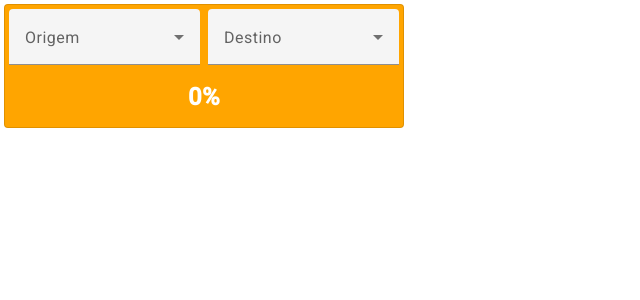
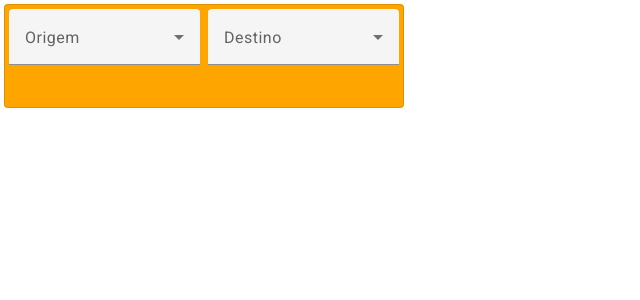
Before and after one commit to remora-tech/rds-dashboards, an Angular app: page / in a window 1280 px wide. Shown: the top 300 px of the page, without its empty margins (0-640 px from the left). Built offline with nearby package versions, Linux system fonts and the light colour scheme.

Commit message:
refact: melhora visualização do card

```diff
--- a/src/app/modules/components/card-percent/card-percent.component.html
+++ b/src/app/modules/components/card-percent/card-percent.component.html
@@ -14,6 +14,6 @@
         </mat-form-field>
     </header>
     <mat-card-content class="card-percent__content">
-        <p>{{ percent | percent }}</p>
+        <p *ngIf="percent > 0">{{ percent | percent : '1.1-2'}}</p>
     </mat-card-content>
 </mat-card>
--- a/src/app/modules/components/card-percent/card-percent.component.scss
+++ b/src/app/modules/components/card-percent/card-percent.component.scss
@@ -3,6 +3,7 @@
     padding: 4px;
     margin: 4px;
     background-color: orange;
+    min-height: 50px;
 
     &__header {
         width: 100%;
```
